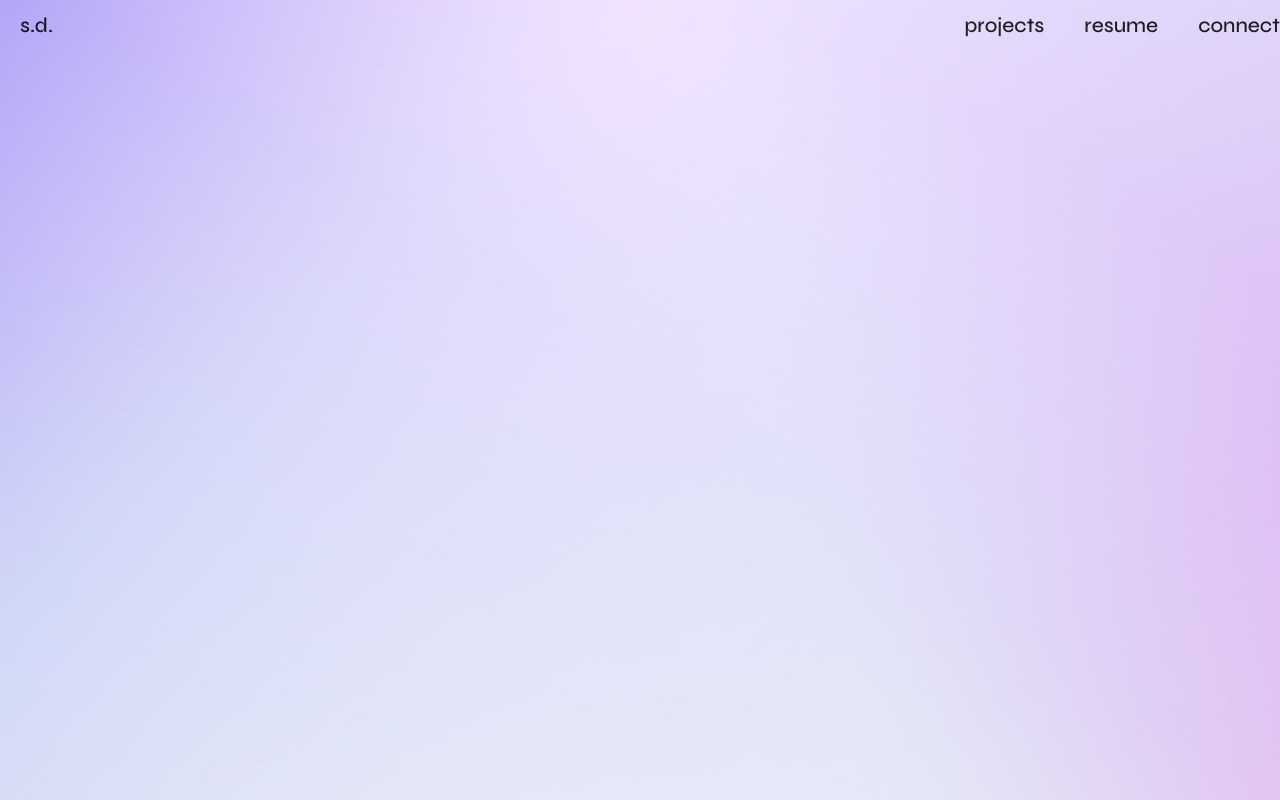
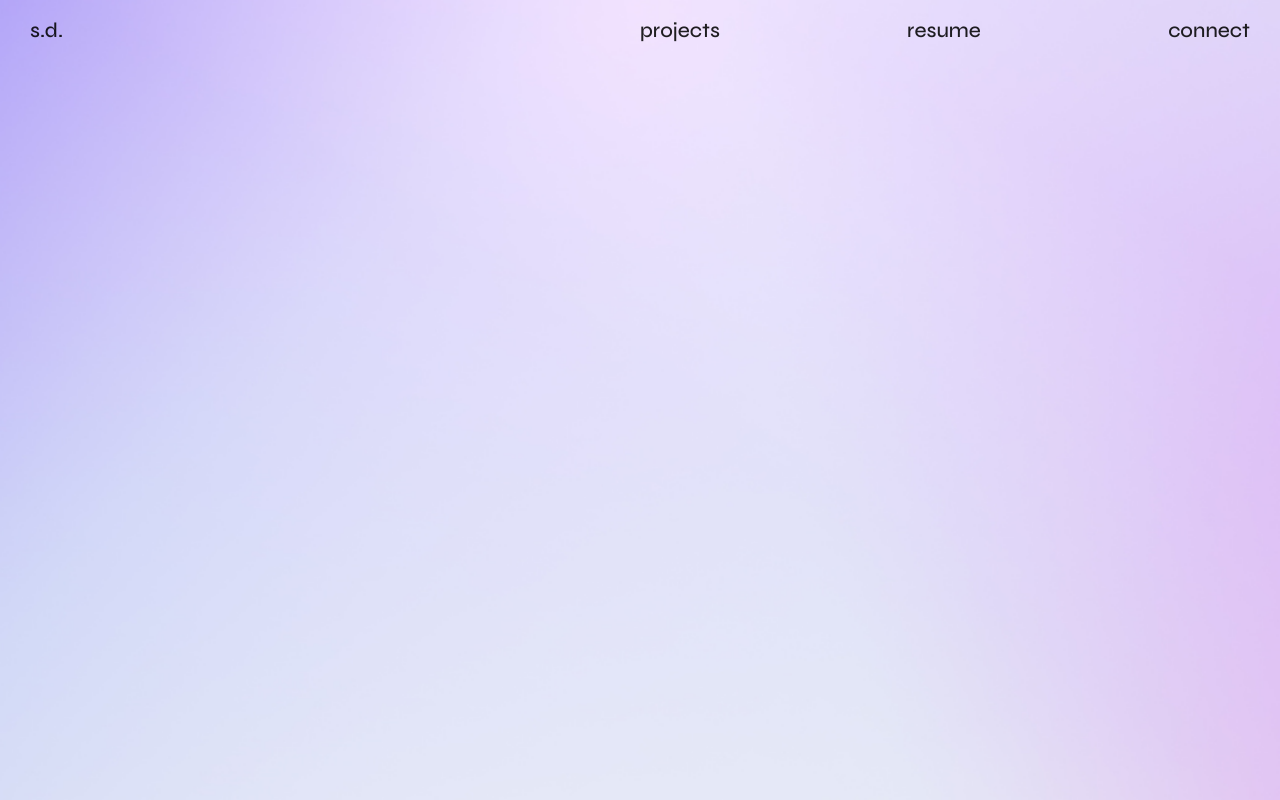
Before and after one commit to sheiladuong/portfolio-website, a React (Vite) app in the folder portfolio-website/: page / in a window 1280 px wide. Built offline with nearby package versions, Linux system fonts and the light colour scheme; a web font is replaced by a local one.

Commit message:
Completed navbar

```diff
--- a/portfolio-website/src/App.css
+++ b/portfolio-website/src/App.css
@@ -1,27 +1,17 @@
 #root {
-  max-width: 1280px;
-  margin: 0 auto;
-  padding: 2rem;
-  text-align: center;
+  width: 100%;
+  max-width: none;
+  margin: 0;
+  padding: 0;
 }
 
 /* Navbar.jsx */
 .navbar {
-  position: fixed;
-  top: 0;
-  left: 0;
-  width: 100%;
-  display: flex;
-  justify-content: space-between; /* Space between left and right sections */
-  align-items: center;
-  padding: 10px 20px;
-}
-
-.navbar .nav-links {
   display: flex;
   justify-content: space-between;
+  align-items: center;
+  padding: 15px 30px;
 }
-
 .navbar a {
   color: rgba(0, 0, 0, 0.87);
   font-family: Syne, system-ui, Inter, Avenir, Helvetica, Arial, sans-serif;
@@ -35,7 +25,11 @@
   filter: drop-shadow(0 0 0.1em #3a3548)
 }
 
-.navbar .nav-links a {
-  padding: 0 20px;
+
+.nav-links {
+  width: 50%;
+  display: flex;
+  justify-content: space-between;
 }
+
 /* Navbar.jsx */
--- a/portfolio-website/src/components/Navbar.jsx
+++ b/portfolio-website/src/components/Navbar.jsx
@@ -3,7 +3,9 @@ import React from 'react'
 function Navbar() {
     return (
         <nav className='navbar'>
-            <a href='/'>s.d.</a>
+            <div className='nav-logo'>
+                <a href='/'>s.d.</a>
+            </div>
             <div className='nav-links'>
                 <a href='./#projects'>projects</a>
                 <a href='/Resume'>resume</a>
--- a/portfolio-website/src/index.css
+++ b/portfolio-website/src/index.css
@@ -29,7 +29,7 @@ Import `Montserrat`, `Syne`, and `Petit Formal Script` from Google Fonts
 body {
   margin: 0;
   display: flex;
-  place-items: center;
+  justify-content: center;
   min-width: 320px;
   min-height: 100vh;
 }
```
